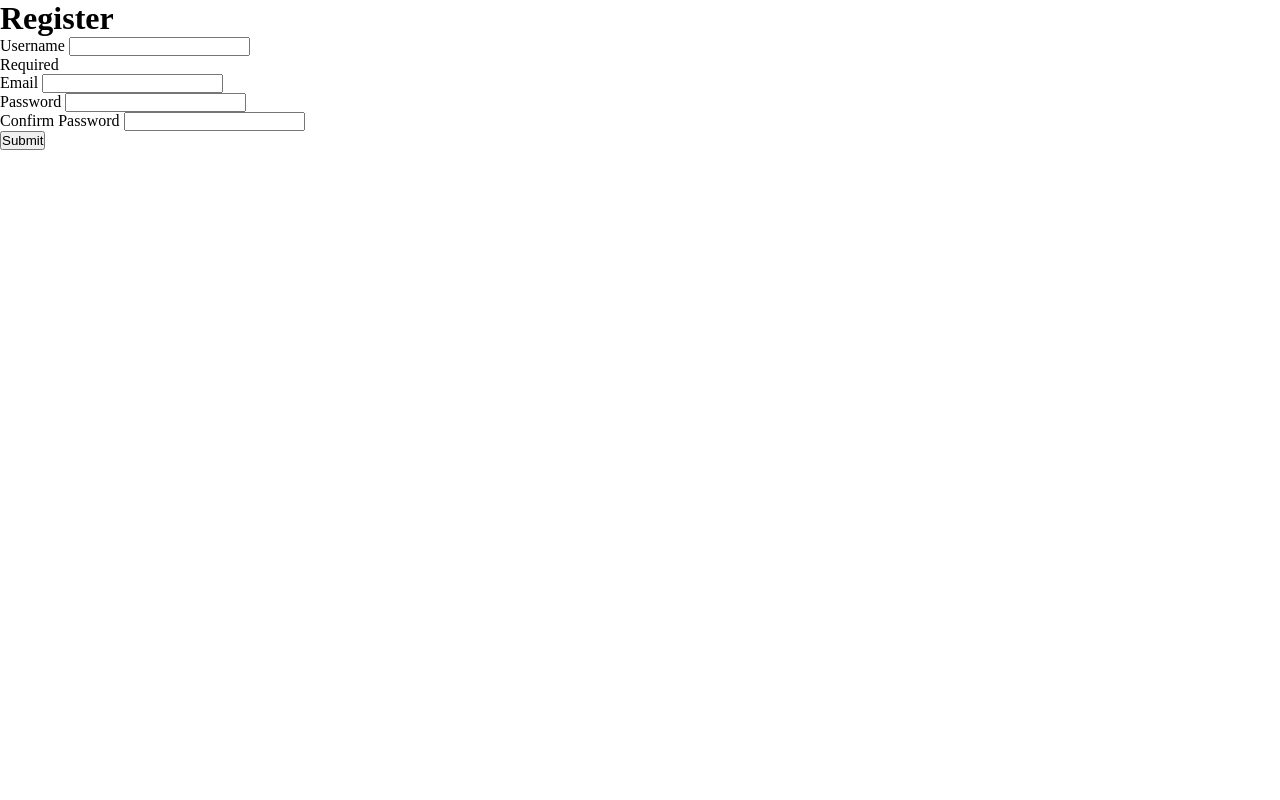
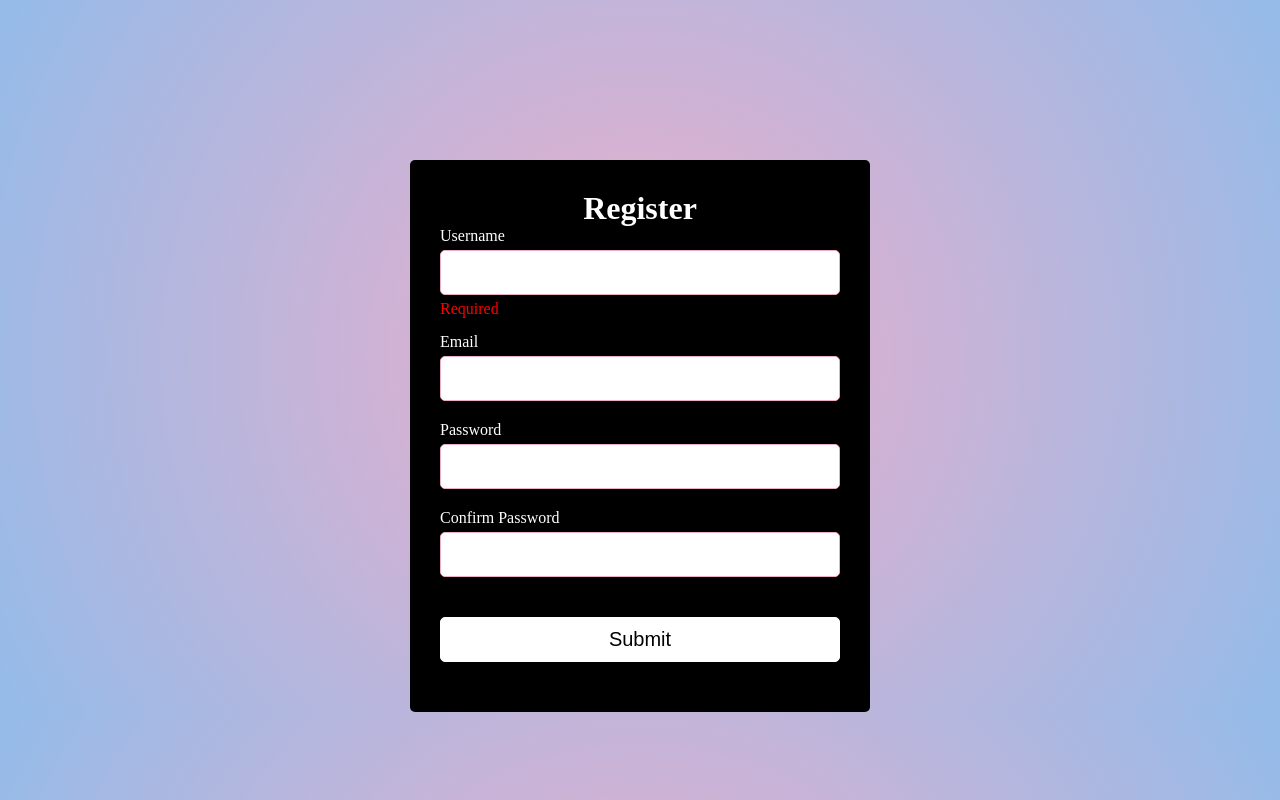
Before and after one commit to theharini/Login-Form-HTML-CSS-JS-, a plain HTML site: page index.html in a window 1280 px wide. Drawn offline with Linux system fonts and the light colour scheme.

Commit message:
Add files via upload

```diff
--- a/style.css
+++ b/style.css
@@ -2,3 +2,55 @@
     margin: 0;
     padding: 0;
 }
+body{
+    color:white;
+    background: #EEAECA;
+    background: radial-gradient(circle,rgba(238, 174, 202, 1) 0%, rgba(148, 187, 233, 1) 100%);
+}
+#form{
+    width: 400px;
+    margin:20vh auto 0 auto;
+    background-color: black;
+    border-radius:5px;
+    padding:30px;
+}
+h1{
+    text-align: center;
+}
+#form button{
+    background-color: white;
+    color:black;
+    border:1px solid white;
+    border-radius: 5px;
+    padding:10px;
+    margin:20px 0px;
+    cursor:pointer;
+    font-size:20px;
+    width:100%;
+}
+.input-group{
+    display: flex;
+    flex-direction: column;
+    margin-bottom: 15px;
+}
+.input-group input{
+    border-radius: 5px;
+    font-size:20px;
+    margin-top:5px;
+    padding:10px;
+    border:1px solid rgba(238, 174, 202, 1);
+}
+.input-group input:focus{
+    outline:0;
+}
+.error{
+    color:red;
+    font-size:16px;
+    margin-top:5px;
+}
+.input-group.success input{
+    border-color: green;
+}
+.input-group.error input{
+    border-color:red;
+}
```
